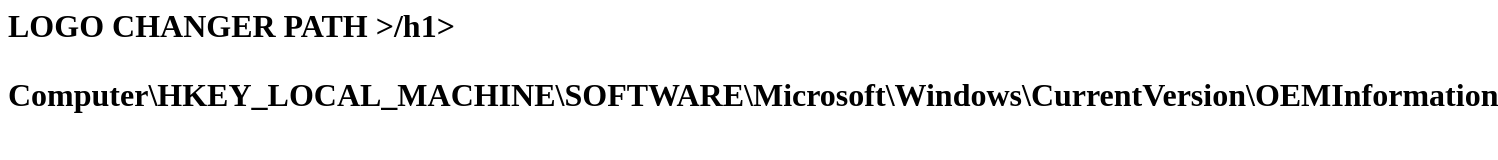
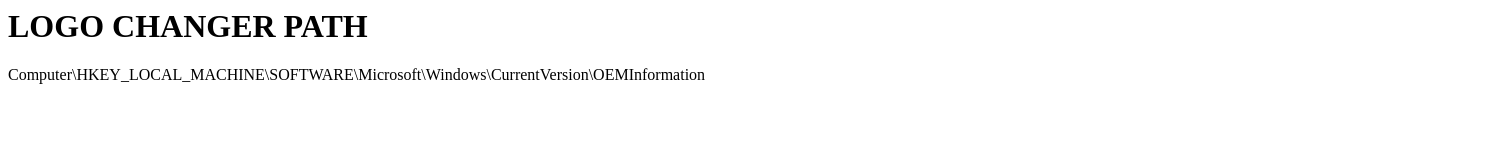
Before and after one commit to shathish-surya/port, a plain HTML site: page index.html in a window 1280 px wide. Shown: the whole page, 1498 px wide, since content can reach past the window. Drawn offline with Linux system fonts and the light colour scheme.

Commit message:
Update index.html

```diff
--- a/index.html
+++ b/index.html
@@ -3,8 +3,8 @@
 <head>
 <title> win10 </title>
 <body>
-<h1> LOGO CHANGER PATH >/h1>
-  <p><b>Computer\HKEY_LOCAL_MACHINE\SOFTWARE\Microsoft\Windows\CurrentVersion\OEMInformation</b></p>
+<h1> LOGO CHANGER PATH </h1>
+  <p>Computer\HKEY_LOCAL_MACHINE\SOFTWARE\Microsoft\Windows\CurrentVersion\OEMInformation</p>
   </body>
 </head>
 </html>
```
